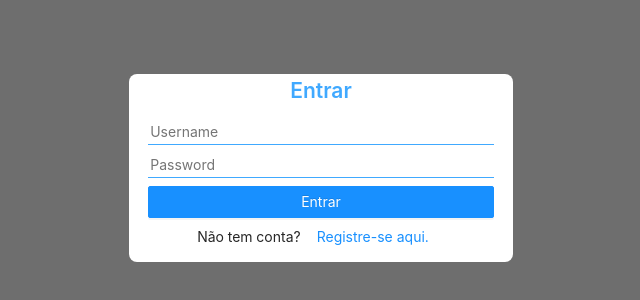
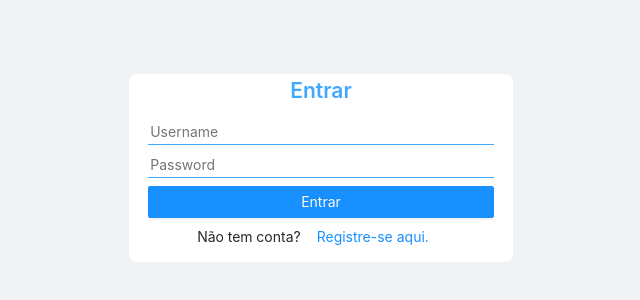
Before and after one commit to ranielsobrinho/flex-todos, a React (Create React App) app: page / in a window 1280 px wide. Shown: the part 232-532 px from the top of the page, without its empty margins (319-959 px from the left). Built offline with nearby package versions, Linux system fonts and the light colour scheme.

Commit message:
style: use prettier to format code

```diff
--- a/src/App.css
+++ b/src/App.css
@@ -1,5 +1,5 @@
-body{
-  background-color: #6e6e6e;
+body {
+  background-color: #f0f2f5;
   width: 100vw;
   height: 100vh;
 }
```
